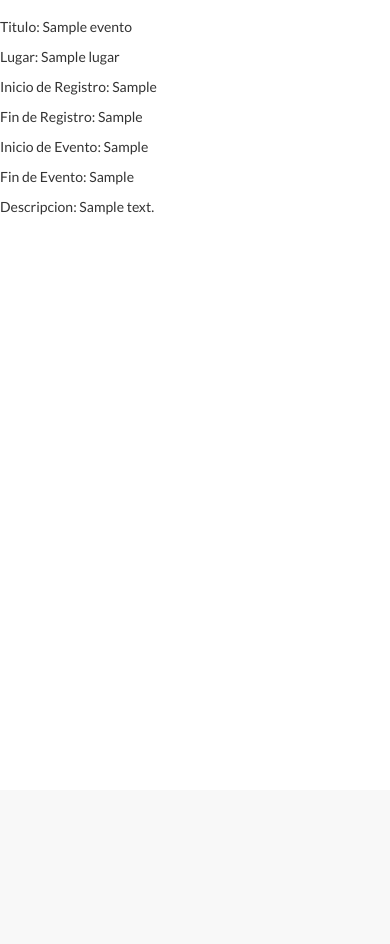
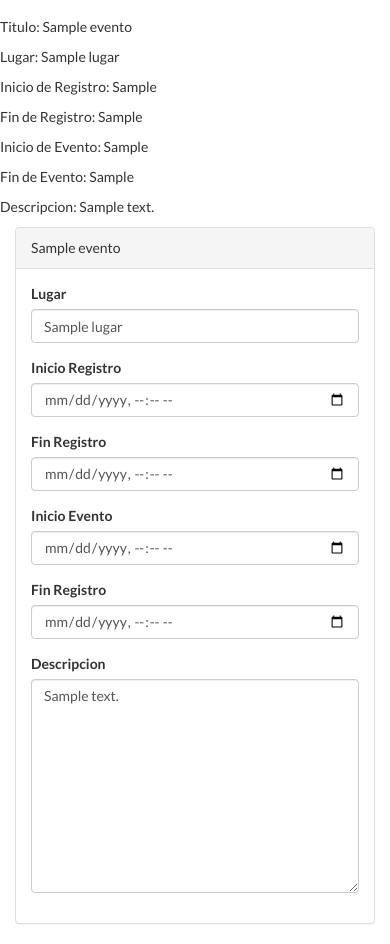
Before and after one commit to Jcarlos-rl/Red, a Laravel app: template resources/views/user/verEvento.blade.php in a window 390 px wide. Shown: the part 54-998 px from the top of the page. Before the commit the page ends 269 px from the top, so only its background shows below. Run offline with Laravel 8, Linux system fonts and the light colour scheme; the template is opened without the code that fills it: most values are stand-ins (such as "Sample title", 1, 10 or a date in 2020); settings files or empty folders that the repository lacks are supplied; some libraries are stand-ins or nearby versions.

Commit message:
Creacion de paginacion en evento

```diff
--- a/app/Http/Controllers/EventoController.php
+++ b/app/Http/Controllers/EventoController.php
@@ -5,6 +5,7 @@
 use Illuminate\Http\Request;
 use Illuminate\Support\Facades\DB;
 use App\Http\Requests;
+use App\Evento;
 
 class EventoController extends Controller
 {
@@ -16,8 +17,9 @@
 
      public function eventos(){
          //$eventos = DB::table('eventos')->select('nombre');
-         $eventos = DB::table('eventos')->get();
-         return view('/user/verEventos', compact('eventos'));
+         //$eventos = DB::table('eventos')->get()->paginate(4);
+         $eventos = Evento::orderBy('id','ASC')->paginate(5);
+         return view('/user/verEventos')->with('eventos',$eventos);
 
 
      }
--- a/app/Http/routes.php
+++ b/app/Http/routes.php
@@ -43,3 +43,4 @@
 Route::post('/user/proyecto/{id}/guardarCambios','ProyectoController@guardarCambiosProyecto');
 Route::get('/user/eventos', 'EventoController@eventos');
 Route::get('/user/evento/{id}', 'EventoController@verEvento');
+Route::get('/user/proyecto/ver/{id}','ProyectoController@verProyecto');
--- a/resources/views/layouts/app.blade.php
+++ b/resources/views/layouts/app.blade.php
@@ -99,6 +99,8 @@
                             <ul class="dropdown-menu" role="menu">
                                 <li><a href="{{ url('/logout') }}"><i class="fa fa-btn fa-sign-out"></i>Logout</a></li>
                             </ul>
+
+
                         </li>
                     @endif
                 </ul>
--- a/resources/views/user/proyecto.blade.php
+++ b/resources/views/user/proyecto.blade.php
@@ -56,7 +56,7 @@
                 dataType : 'text',
                 data:{
                     'nombre' : $('input#nombreProyecto').val(),
-                    'descripcion'    : $('textarea#descripcionEvento').val(),
+                    'descripcion'    : $('textarea#descripcionProyecto').val(),
                     'evento_id' : $('input#evento_id').val()
                 },
                 beforeSend: function (xhr) {                                      //Antes de enviar la peticion AJAX se incluye el csrf_token para validar la sesion.
@@ -68,6 +68,7 @@
                 },
                 success:function(response){
                     alert(response);
+                    window.location.href = "../proyectos";
                 }
             });
         });
--- a/resources/views/user/verEvento.blade.php
+++ b/resources/views/user/verEvento.blade.php
@@ -9,6 +9,56 @@
 <p>Inicio de Evento: {{$evento->inicio_evento}}</p>
 <p>Fin de Evento: {{$evento->fin_evento}}</p>
 <p>Descripcion: {{$evento->descripcion}}</p>
-
+<div class="container">
+    <div class="row">
+        <div class="col-md-10 col-md-offset-1">
+            <div class="panel panel-default">
+                <div class="panel-heading">
+                    {{$evento->nombre}}
+                </div>
+                <div class="panel-body">
+                    <form class="form-horizontal">
+                        <div class="form-group">
+                            <label class="col-sm-2 control-label">Lugar</label>
+                            <div class="col-sm-10">
+                            <input type="text" class="form-control" id="lugarEvento" value="{{$evento->lugar}}" >
+                            </div>
+                        </div>
+                        <div class="form-group">
+                            <label class="col-sm-2 control-label">Inicio Registro</label>
+                            <div class="col-sm-10">
+                            <input type="datetime-local" class="form-control" id="inicioRegistroEvento" value="{{$evento->inicioRegistro}}" >
+                            </div>
+                        </div>
+                        <div class="form-group">
+                            <label class="col-sm-2 control-label">Fin Registro</label>
+                            <div class="col-sm-10">
+                            <input type="datetime-local" class="form-control" id="finRegistroEvento" value="{{$evento->fin_registro}}">
+                            </div>
+                        </div>
+                        <div class="form-group">
+                            <label class="col-sm-2 control-label">Inicio Evento</label>
+                            <div class="col-sm-10">
+                            <input type="datetime-local" class="form-control" id="inicioEvento" placeholder="{{$evento->inicioRegistro}}" value="{{$evento->inicio_evento}}">
+                            </div>
+                        </div>
+                        <div class="form-group">
+                            <label class="col-sm-2 control-label">Fin Registro</label>
+                            <div class="col-sm-10">
+                            <input type="datetime-local" class="form-control" id="finEvento" value="{{$evento->fin_evento}}">
+                            </div>
+                        </div>
+                        <div class="form-group">
+                            <label class="col-sm-2 control-label">Descripcion</label>
+                            <div class="col-sm-10">
+                                <textarea class="form-control" id="descripcionEvento" rows="10">{{$evento->descripcion}}</textarea>
+                            </div>
+                        </div>
+                    </form>
+                </div>
+            </div>
+        </div>
+    </div>
+</div>
 
 @endsection
```
Also changed, not shown: app/Http/Controllers/ProyectoController.php (+7 -1 lines), resources/views/user/proyectos.blade.php (+22 -0 lines), resources/views/user/verEventos.blade.php (+1 -23 lines), resources/views/user/verProyecto.blade.php (added, +9 -0 lines).
